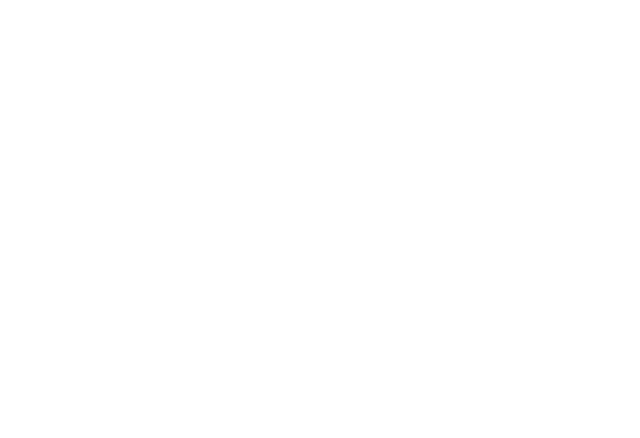
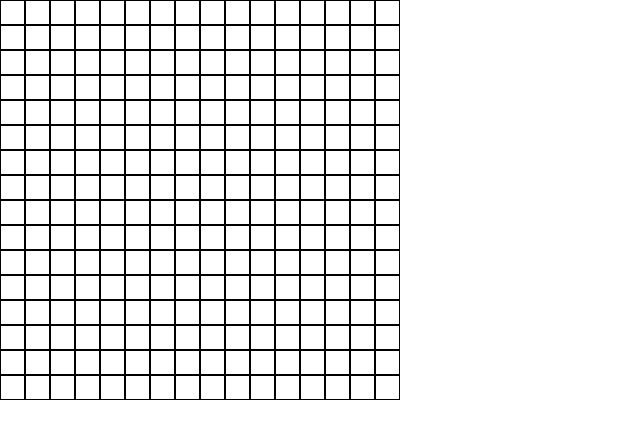
Before and after one commit to Lushtrii/etch-a-sketch, a plain HTML site: page index.html in a window 1280 px wide. Shown: the whole page, without its empty margins (0-640 px from the left). Drawn offline with Linux system fonts and the light colour scheme.

Commit message:
feat: create grid

```diff
--- a/index.html
+++ b/index.html
@@ -7,6 +7,7 @@
     <title>Etch a Sketch</title>
   </head>
   <body>
+    <div id="grid"></div>
     <script src="script.js"></script>
   </body>
 </html>
--- a/script.js
+++ b/script.js
@@ -0,0 +1,13 @@
+function createGrid(numRows, numCols) {
+  const container = document.querySelector("#grid");
+
+  for (let i = 0; i < numRows; i++) {
+    for (let j = 0; j < numCols; j++) {
+      const gridCell = document.createElement("div");
+      gridCell.classList.add("grid-cell");
+      container.appendChild(gridCell);
+    }
+  }
+}
+
+createGrid(16, 16);
--- a/style.css
+++ b/style.css
@@ -0,0 +1,24 @@
+* {
+  margin: 0;
+  padding: 0;
+  box-sizing: border-box;
+}
+
+:root {
+  --cell-side-length: 25px;
+  --num-rows: 16;
+  --num-cols: 16;
+}
+
+#grid {
+  width: calc(var(--cell-side-length) * var(--num-cols));
+  height: calc(var(--cell-side-length) * var(--num-rows));
+  display: flex;
+  flex-wrap: wrap;
+}
+
+.grid-cell {
+  width: var(--cell-side-length);
+  height: var(--cell-side-length);
+  border: 1px solid black;
+}
```
